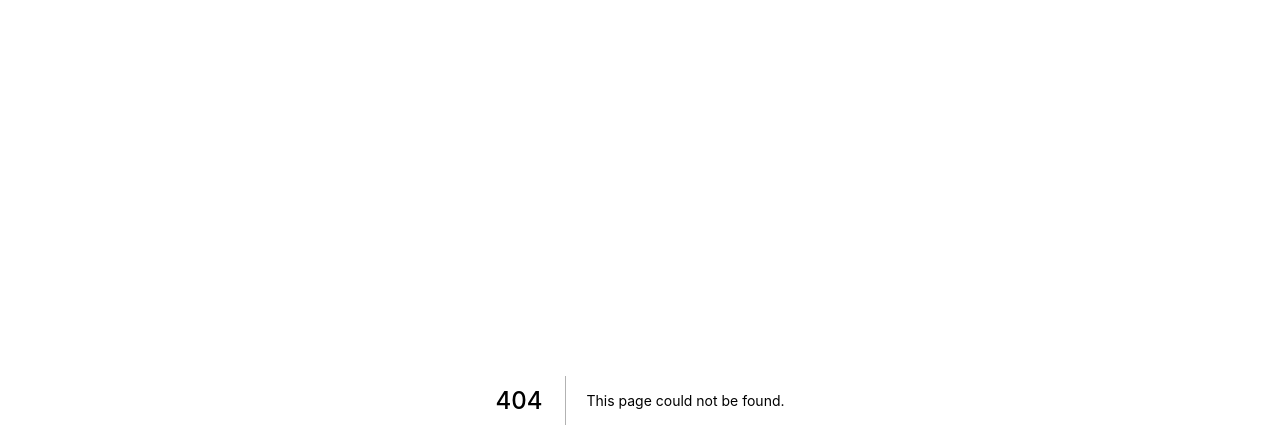
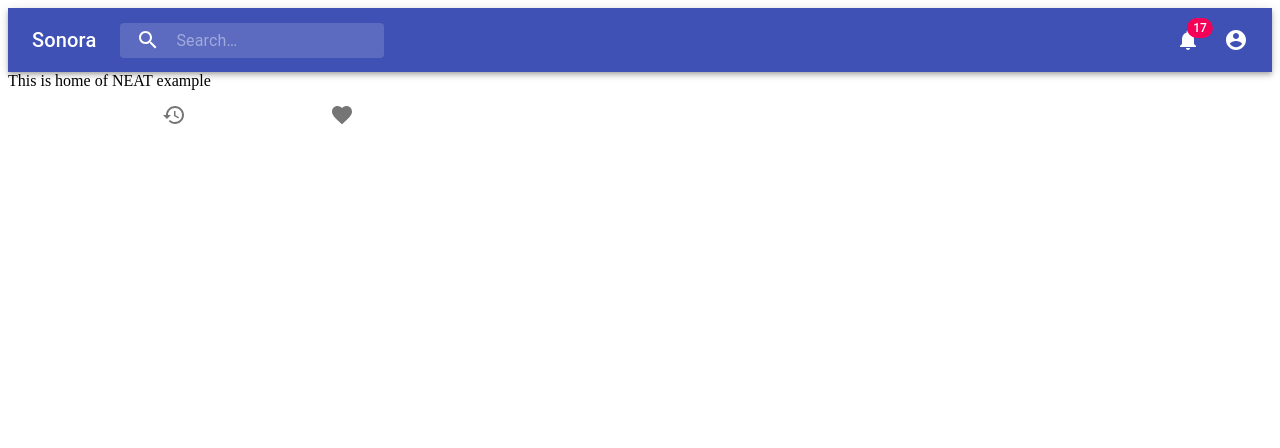
Before and after one commit to johnworth/neat-example, a Next.js app: page /home in a window 1280 px wide. Before the commit this address had no page. Shown: the top 448 px of the page. Built offline with nearby package versions, Linux system fonts and the light colour scheme.

Commit message:
an example of browser history and routing

```diff
--- /dev/null
+++ b/components/AppLayout.tsx
@@ -0,0 +1,259 @@
+import React from "react";
+import {
+  fade,
+  makeStyles,
+  Theme,
+  createStyles
+} from "@material-ui/core/styles";
+import AppBar from "@material-ui/core/AppBar";
+import Toolbar from "@material-ui/core/Toolbar";
+import IconButton from "@material-ui/core/IconButton";
+import Typography from "@material-ui/core/Typography";
+import InputBase from "@material-ui/core/InputBase";
+import Badge from "@material-ui/core/Badge";
+import MenuItem from "@material-ui/core/MenuItem";
+import Menu from "@material-ui/core/Menu";
+import SearchIcon from "@material-ui/icons/Search";
+import AccountCircle from "@material-ui/icons/AccountCircle";
+import MailIcon from "@material-ui/icons/Mail";
+import NotificationsIcon from "@material-ui/icons/Notifications";
+import MoreIcon from "@material-ui/icons/MoreVert";
+import BottomNavigation from "@material-ui/core/BottomNavigation";
+import BottomNavigationAction from "@material-ui/core/BottomNavigationAction";
+import RestoreIcon from "@material-ui/icons/Restore";
+import FavoriteIcon from "@material-ui/icons/Favorite";
+
+import Link from "next/link";
+
+const useStyles = makeStyles((theme: Theme) =>
+  createStyles({
+    root: {
+      width: 500
+    },
+    grow: {
+      flexGrow: 1
+    },
+    menuButton: {
+      marginRight: theme.spacing(2)
+    },
+    title: {
+      display: "none",
+      [theme.breakpoints.up("sm")]: {
+        display: "block"
+      }
+    },
+    search: {
+      position: "relative",
+      borderRadius: theme.shape.borderRadius,
+      backgroundColor: fade(theme.palette.common.white, 0.15),
+      "&:hover": {
+        backgroundColor: fade(theme.palette.common.white, 0.25)
+      },
+      marginRight: theme.spacing(2),
+      marginLeft: 0,
+      width: "100%",
+      [theme.breakpoints.up("sm")]: {
+        marginLeft: theme.spacing(3),
+        width: "auto"
+      }
+    },
+    searchIcon: {
+      width: theme.spacing(7),
+      height: "100%",
+      position: "absolute",
+      pointerEvents: "none",
+      display: "flex",
+      alignItems: "center",
+      justifyContent: "center"
+    },
+    inputRoot: {
+      color: "inherit"
+    },
+    inputInput: {
+      padding: theme.spacing(1, 1, 1, 7),
+      transition: theme.transitions.create("width"),
+      width: "100%",
+      [theme.breakpoints.up("md")]: {
+        width: 200
+      }
+    },
+    sectionDesktop: {
+      display: "none",
+      [theme.breakpoints.up("md")]: {
+        display: "flex"
+      }
+    },
+    sectionMobile: {
+      display: "flex",
+      [theme.breakpoints.up("md")]: {
+        display: "none"
+      }
+    }
+  })
+);
+
+export default function AppLayout(props: any) {
+  const classes = useStyles({});
+  let { children }: any = props;
+  const [anchorEl, setAnchorEl] = React.useState<null | HTMLElement>(null);
+  const [
+    mobileMoreAnchorEl,
+    setMobileMoreAnchorEl
+  ] = React.useState<null | HTMLElement>(null);
+
+  const [value, setValue] = React.useState(0);
+
+  const isMenuOpen = Boolean(anchorEl);
+  const isMobileMenuOpen = Boolean(mobileMoreAnchorEl);
+
+  const handleProfileMenuOpen = (event: React.MouseEvent<HTMLElement>) => {
+    setAnchorEl(event.currentTarget);
+  };
+
+  const handleMobileMenuClose = () => {
+    setMobileMoreAnchorEl(null);
+  };
+
+  const handleMenuClose = () => {
+    setAnchorEl(null);
+    handleMobileMenuClose();
+  };
+
+  const handleMobileMenuOpen = (event: React.MouseEvent<HTMLElement>) => {
+    setMobileMoreAnchorEl(event.currentTarget);
+  };
+
+  const menuId = "primary-search-account-menu";
+  const renderMenu = (
+    <Menu
+      anchorEl={anchorEl}
+      anchorOrigin={{ vertical: "top", horizontal: "right" }}
+      id={menuId}
+      keepMounted
+      transformOrigin={{ vertical: "top", horizontal: "right" }}
+      open={isMenuOpen}
+      onClose={handleMenuClose}
+    >
+      <MenuItem onClick={handleMenuClose}>Profile</MenuItem>
+      <MenuItem onClick={handleMenuClose}>My account</MenuItem>
+    </Menu>
+  );
+
+  const mobileMenuId = "primary-search-account-menu-mobile";
+  const renderMobileMenu = (
+    <Menu
+      anchorEl={mobileMoreAnchorEl}
+      anchorOrigin={{ vertical: "top", horizontal: "right" }}
+      id={mobileMenuId}
+      keepMounted
+      transformOrigin={{ vertical: "top", horizontal: "right" }}
+      open={isMobileMenuOpen}
+      onClose={handleMobileMenuClose}
+    >
+      <MenuItem>
+        <IconButton aria-label="show 4 new mails" color="inherit">
+          <Badge badgeContent={4} color="secondary">
+            <MailIcon />
+          </Badge>
+        </IconButton>
+        <p>Messages</p>
+      </MenuItem>
+      <MenuItem>
+        <IconButton aria-label="show 11 new notifications" color="inherit">
+          <Badge badgeContent={11} color="secondary">
+            <NotificationsIcon />
+          </Badge>
+        </IconButton>
+        <p>Notifications</p>
+      </MenuItem>
+      <MenuItem onClick={handleProfileMenuOpen}>
+        <IconButton
+          aria-label="account of current user"
+          aria-controls="primary-search-account-menu"
+          aria-haspopup="true"
+          color="inherit"
+        >
+          <AccountCircle />
+        </IconButton>
+        <p>Profile</p>
+      </MenuItem>
+    </Menu>
+  );
+
+  return (
+    <React.Fragment>
+      <div className={classes.grow}>
+        <AppBar position="static">
+          <Toolbar>
+            <Typography className={classes.title} variant="h6" noWrap>
+              Sonora
+            </Typography>
+            <div className={classes.search}>
+              <div className={classes.searchIcon}>
+                <SearchIcon />
+              </div>
+              <InputBase
+                placeholder="Search…"
+                classes={{
+                  root: classes.inputRoot,
+                  input: classes.inputInput
+                }}
+                inputProps={{ "aria-label": "search" }}
+              />
+            </div>
+            <div className={classes.grow} />
+            <div className={classes.sectionDesktop}>
+              <IconButton
+                aria-label="show 17 new notifications"
+                color="inherit"
+              >
+                <Badge badgeContent={17} color="secondary">
+                  <NotificationsIcon />
+                </Badge>
+              </IconButton>
+              <IconButton
+                edge="end"
+                aria-label="account of current user"
+                aria-controls={menuId}
+                aria-haspopup="true"
+                onClick={handleProfileMenuOpen}
+                color="inherit"
+              >
+                <AccountCircle />
+              </IconButton>
+            </div>
+            <div className={classes.sectionMobile}>
+              <IconButton
+                aria-label="show more"
+                aria-controls={mobileMenuId}
+                aria-haspopup="true"
+                onClick={handleMobileMenuOpen}
+                color="inherit"
+              >
+                <MoreIcon />
+              </IconButton>
+            </div>
+          </Toolbar>
+        </AppBar>
+        {renderMobileMenu}
+        {renderMenu}
+      </div>
+      {children}
+      <BottomNavigation
+        value={value}
+        onChange={(_event, newValue) => {
+          setValue(newValue);
+        }}
+        showLabels
+        className={classes.root}
+      >
+        <Link href="/home">
+          <BottomNavigationAction label="Home" icon={<RestoreIcon />} />
+        </Link>
+        <Link href="/templates">
+          <BottomNavigationAction label="Templates" icon={<FavoriteIcon />} />
+        </Link>
+      </BottomNavigation>
+    </React.Fragment>
+  );
+}
--- a/components/TemplateListing.tsx
+++ b/components/TemplateListing.tsx
@@ -24,9 +24,9 @@
   const { templates }: { templates: Template[] } = props;
   return (
     <Paper className={classes.root}>
-      <Table className={classes.table} aria-label="simple table">
+      <Table className={classes.table} aria-label="simple table" stickyHeader>
         <TableHead>
-          <TableRow>
+          <TableRow style={{ backgroundColor: "gray" }}>
             <TableCell>Name</TableCell>
             <TableCell>Description</TableCell>
           </TableRow>
--- a/pages/_app.tsx
+++ b/pages/_app.tsx
@@ -1,17 +1,18 @@
-import React from 'react';
-import App from 'next/app';
+import React from "react";
+import App from "next/app";
 
-import ApolloClient from 'apollo-boost';
-import { ApolloProvider } from '@apollo/react-hooks';
+import ApolloClient from "apollo-boost";
+import { ApolloProvider } from "@apollo/react-hooks";
 
-import fetch from 'node-fetch';
+import fetch from "node-fetch";
+import AppLayout from "../components/AppLayout";
 
 // We're passing in a localhost URI for the client because
 // an error message about only absolute URLs being supported gets
 // spammed to the logs otherwise.
 const graphqlClient = new ApolloClient({
   fetch: fetch,
-    uri: 'http://localhost:3000/graphql' // We'll probably want to make this configurable.
+  uri: "http://localhost:3000/graphql" // We'll probably want to make this configurable.
 });
 
 export default class MyApp extends App {
@@ -20,8 +21,10 @@
 
     return (
       <ApolloProvider client={graphqlClient}>
+        <AppLayout>
           <Component {...pageProps} />
+        </AppLayout>
       </ApolloProvider>
     );
   }
-};
+}
--- /dev/null
+++ b/pages/home.tsx
@@ -0,0 +1,5 @@
+import React from "react";
+
+export default function Home() {
+  return <div> This is home of NEAT example </div>;
+}
```
Also changed, not shown: pages/templates.tsx (renamed from pages/index.tsx), 1 other file (tests, documents, lock files or other folders). Lines whose indentation alone changed are shown as unchanged.
